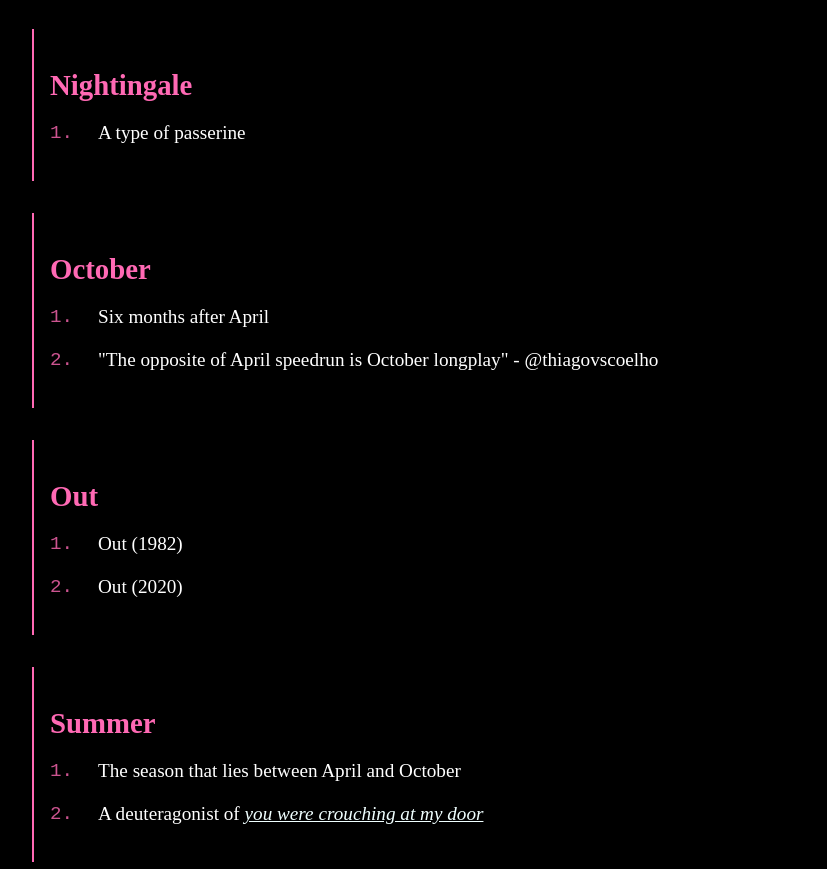
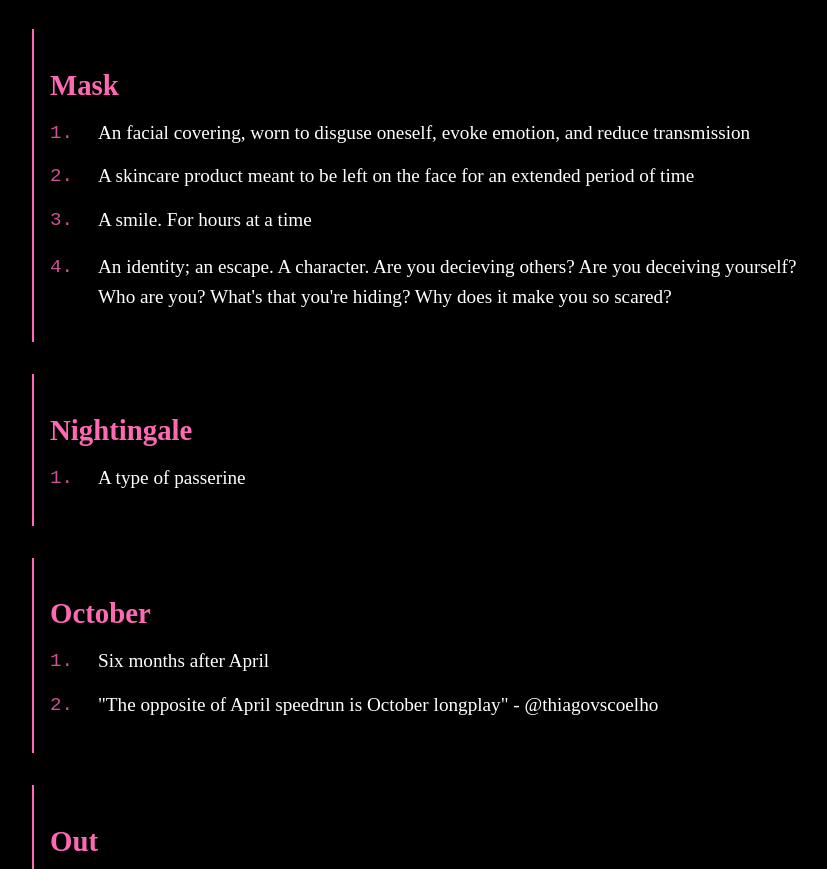
Before and after one commit to ApriiSR/to-the-moon, a plain HTML site: page glossary.html in a window 1280 px wide. Shown: the part 3039-3908 px from the top of the page, without its empty margins (158-985 px from the left). Drawn offline with Linux system fonts and the light colour scheme.

Commit message:
Added mask to glossary

```diff
--- a/glossary.html
+++ b/glossary.html
@@ -172,6 +172,28 @@
             </div>
 
             <div class="term">
+                <h2 class="term-header">Mask</h2>
+                <ul class="definition-list">
+                    <li class="definition-item">
+                        <span class="definition-number" class="special-number">1.</span>
+                        <span class="definition-text">An facial covering, worn to disguse oneself, evoke emotion, and reduce transmission</span>
+                    </li>
+                    <li class="definition-item">
+                        <span class="definition-number" class="special-number">2.</span>
+                        <span class="definition-text">A skincare product meant to be left on the face for an extended period of time</span>
+                    </li>
+                    <li class="definition-item">
+                        <span class="definition-number" class="special-number">3.</span>
+                        <span class="definition-text">A smile. For hours at a time</span>
+                    </li>
+                </ul>
+                <li class="definition-item">
+                    <span class="definition-number" class="special-number">4.</span>
+                    <span class="definition-text">An identity; an escape. A character. Are you decieving others? Are you deceiving yourself?<br>Who are you? What's that you're hiding? Why does it make you so scared?</span>
+                </li>
+            </div>
+
+            <div class="term">
                 <h2 class="term-header">Nightingale</h2>
                 <ul class="definition-list">
                     <li class="definition-item">
```
